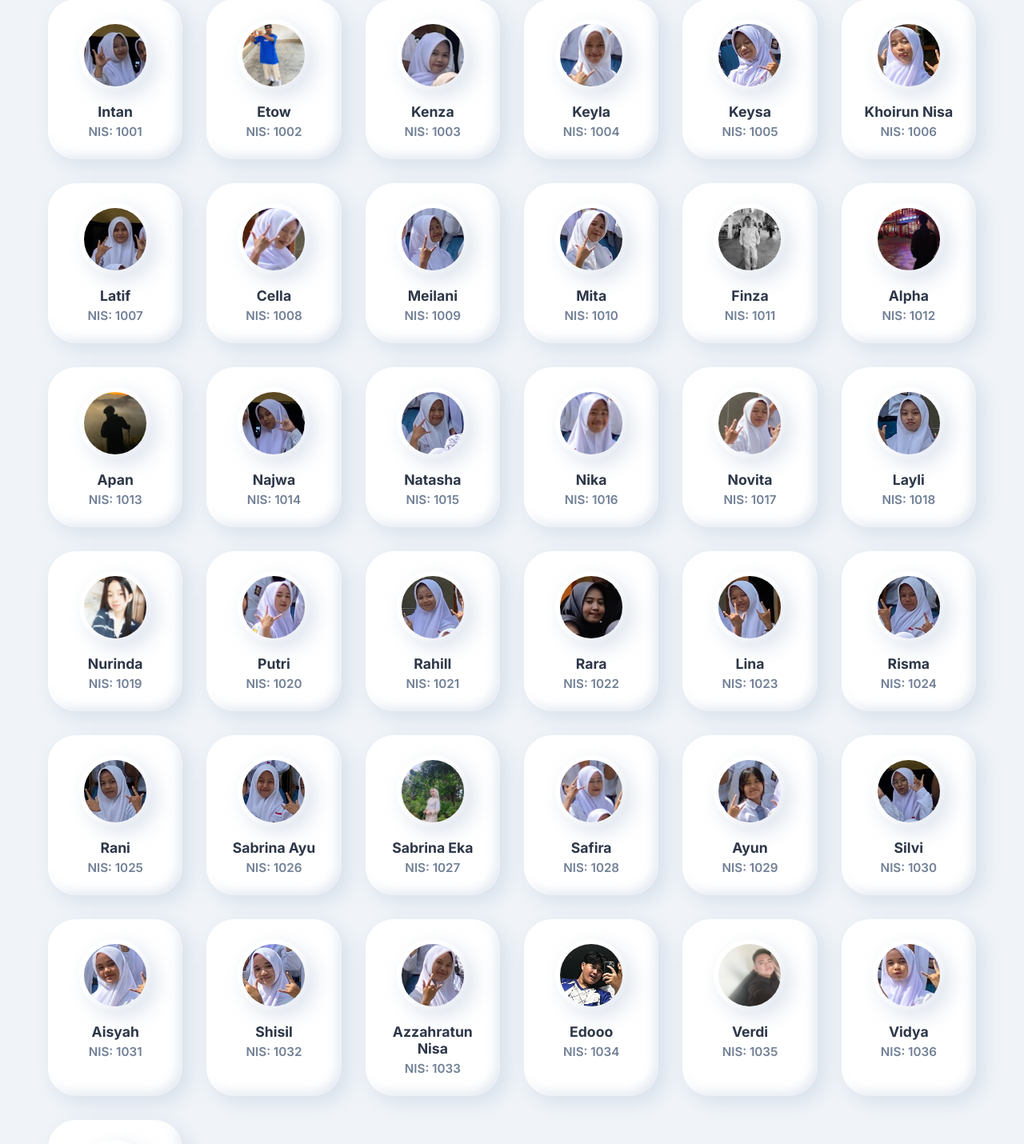
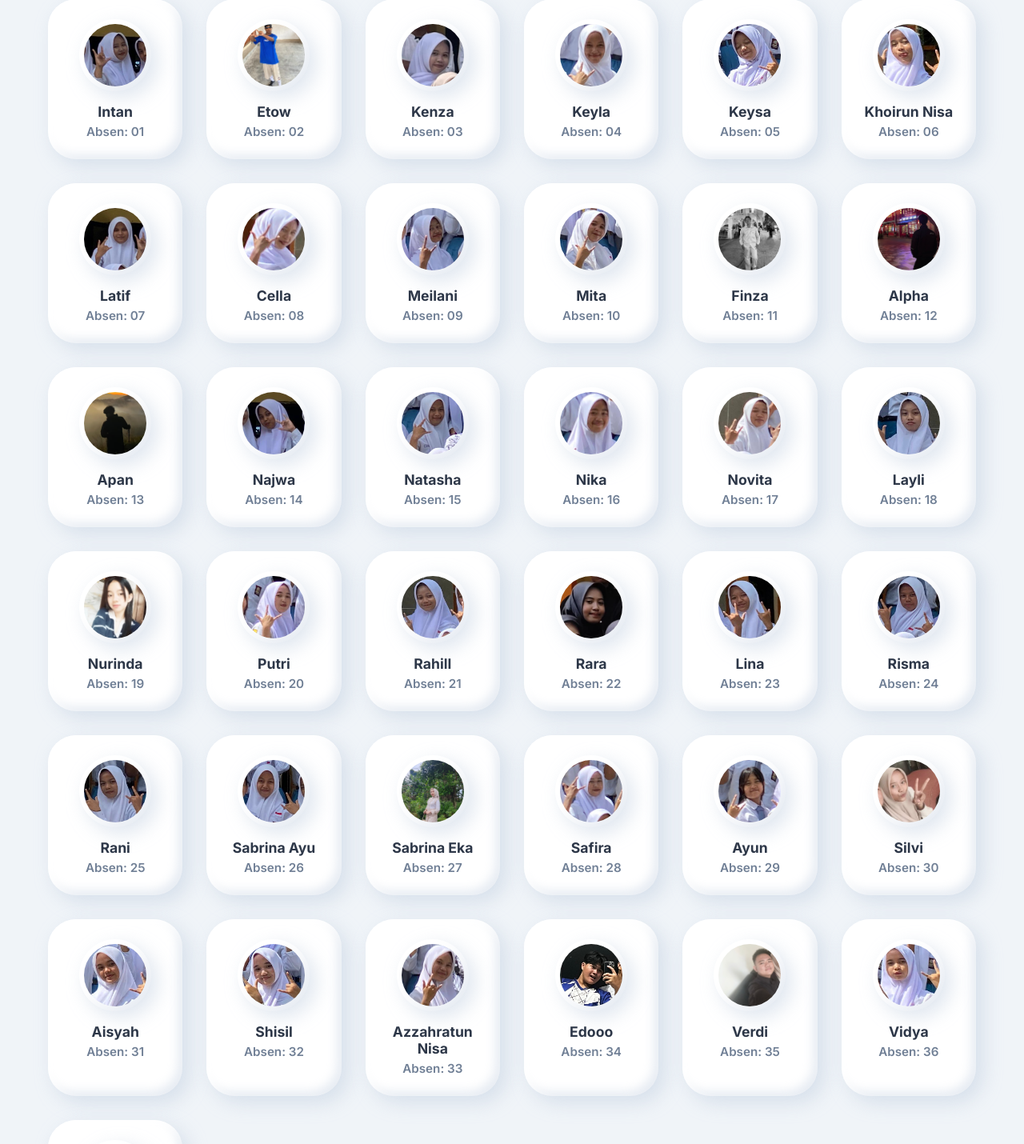
Before and after one commit to tricahyoedo/website-kelas, a Next.js app: page / in a window 1280 px wide. Shown: the part 3317-4747 px from the top of the page at 80% size. Built offline with nearby package versions, Linux system fonts and the light colour scheme.

Commit message:
Memperbaiki kalimat Absen

```diff
--- a/app/page.js
+++ b/app/page.js
@@ -110,7 +110,7 @@ export default function Home() {
                                 <img src="intan.png" alt="Intan" />
                             </div>
                             <h3>Intan</h3>
-                            <p>NIS: 1001</p>
+                            <p>Absen: 01</p>
                         </div>
                         <div className="anggota-card" data-tempat-lahir="Papua" data-tanggal-lahir="29 Juni 2009"
                             data-karakteristik="Orangnya suka tidur, suka mendengarkan musik, dan suka bermain game.">
@@ -118,7 +118,7 @@ export default function Home() {
                                 <img src="etow.png" alt="Etow" />
                             </div>
                             <h3>Etow</h3>
-                            <p>NIS: 1002</p>
+                            <p>Absen: 02</p>
                         </div>
                         <div className="anggota-card" data-tempat-lahir="Umbulsari" data-tanggal-lahir="06 April 2009"
                             data-karakteristik="Orangnya suka selfie, banyak omong/cerewet, dan suka make up.">
@@ -127,7 +127,7 @@ export default function Home() {
                                     alt="Kenza" />
                             </div>
                             <h3>Kenza</h3>
-                            <p>NIS: 1003</p>
+                            <p>Absen: 03</p>
                         </div>
                         <div className="anggota-card" data-tempat-lahir="Semboro" data-tanggal-lahir="16 Januari 2009"
                             data-karakteristik="Orangnya sangat pendiam, teliti, dan suka belajar hal baru.">
@@ -135,7 +135,7 @@ export default function Home() {
                                 <img src="keyla.png" alt="Keyla" />
                             </div>
                             <h3>Keyla</h3>
-                            <p>NIS: 1004</p>
+                            <p>Absen: 04</p>
                         </div>
                         <div className="anggota-card" data-tempat-lahir="Semboro" data-tanggal-lahir="07 Februari 2009"
                             data-karakteristik="Orangnya sangat suka berbicara/cerewet, pelawak, dan suka tidur saat di kelas.">
@@ -144,7 +144,7 @@ export default function Home() {
                                     alt="Keysa" />
                             </div>
                             <h3>Keysa</h3>
-                            <p>NIS: 1005</p>
+                            <p>Absen: 05</p>
                         </div>
                         <div className="anggota-card" data-tempat-lahir="Paleran" data-tanggal-lahir="13 July 2009"
                             data-karakteristik="Orangnya suka selfie, suka make up, dan dan suka jalan-jalan.">
@@ -153,7 +153,7 @@ export default function Home() {
                                     alt="Khoirun Nisa" />
                             </div>
                             <h3>Khoirun Nisa</h3>
-                            <p>NIS: 1006</p>
+                            <p>Absen: 06</p>
                         </div>
                         <div className="anggota-card" data-tempat-lahir="Semboro" data-tanggal-lahir="22 November 2008"
                             data-karakteristik="Orangnya pendiam, suka mendengarkan musik, dan suka maen handphone saat di kelas.">
@@ -162,7 +162,7 @@ export default function Home() {
                                     alt="Latif" />
                             </div>
                             <h3>Latif</h3>
-                            <p>NIS: 1007</p>
+                            <p>Absen: 07</p>
                         </div>
                         <div className="anggota-card" data-tempat-lahir="Semboro" data-tanggal-lahir="05 Maret 2009"
                             data-karakteristik="Orangnya banyak omong/cerewet, orang nya aktif/banyak tingkah, dan suka belajar hal baru.">
@@ -171,7 +171,7 @@ export default function Home() {
                                     alt="Cella" />
                             </div>
                             <h3>Cella</h3>
-                            <p>NIS: 1008</p>
+                            <p>Absen: 08</p>
                         </div>
                         <div className="anggota-card" data-tempat-lahir="Semboro" data-tanggal-lahir="01 Mei 2009"
                             data-karakteristik="Orangnya pendiam, suka mendengarkan musik, dan suka belajar.">
@@ -179,7 +179,7 @@ export default function Home() {
                                 <img src="melani.png" alt="Meilani" />
                             </div>
                             <h3>Meilani</h3>
-                            <p>NIS: 1009</p>
+                            <p>Absen: 09</p>
                         </div>
                         <div className="anggota-card" data-tempat-lahir="Tembokrejo" data-tanggal-lahir="12 Desember 2008"
                             data-karakteristik="Orangnya suka makan, suka tidur di kelas, dan suka bermain handphone saat di kelas.">
@@ -187,7 +187,7 @@ export default function Home() {
                                 <img src="mita.png" alt="Mita" />
                             </div>
                             <h3>Mita</h3>
-                            <p>NIS: 1010</p>
+                            <p>Absen: 10</p>
                         </div>
                         <div className="anggota-card" data-tempat-lahir="Semboro" data-tanggal-lahir="13 July 2009"
                             data-karakteristik="Orangnya sangat suka mendengarkan musik, suka tidur, dan suka memecahkan masalah coding.">
@@ -195,7 +195,7 @@ export default function Home() {
                                 <img src="finza.png" alt="finza" />
                             </div>
                             <h3>Finza</h3>
-                            <p>NIS: 1011</p>
+                            <p>Absen: 11</p>
                         </div>
                         <div className="anggota-card" data-tempat-lahir="Sukoreno" data-tanggal-lahir="21 Januari 2009"
                             data-karakteristik="Orangnya sangat rajin, teliti, dan suka mencari pengetahuan baru.">
@@ -203,7 +203,7 @@ export default function Home() {
                                 <img src="alpha.png" alt="Alpha" />
                             </div>
                             <h3>Alpha</h3>
-                            <p>NIS: 1012</p>
+                            <p>Absen: 12</p>
                         </div>
                         <div className="anggota-card" data-tempat-lahir="Paleran" data-tanggal-lahir="10 September 2008"
                             data-karakteristik="Orangnya sangat suka maen game, suka makan, dan suka memecahkan masalah coding.">
@@ -211,7 +211,7 @@ export default function Home() {
                                 <img src="apan.png" alt="apan" />
                             </div>
                             <h3>Apan</h3>
-                            <p>NIS: 1013</p>
+                            <p>Absen: 13</p>
                         </div>
                         <div className="anggota-card" data-tempat-lahir="Wringintelu" data-tanggal-lahir="27 November 2008"
                             data-karakteristik="Orangnya sangat rajin, teliti, pendiam, dan suka memecahkan masalah coding.">
@@ -220,7 +220,7 @@ export default function Home() {
                                     alt="Najwa" />
                             </div>
                             <h3>Najwa</h3>
-                            <p>NIS: 1014</p>
+                            <p>Absen: 14</p>
                         </div>
                         <div className="anggota-card" data-tempat-lahir="Umbulsari" data-tanggal-lahir="03 April 2009"
                             data-karakteristik="Orangnya sangat rajin (tergantung temen nya), teliti, dan suka belajar (tergantung temen nya).">
@@ -229,7 +229,7 @@ export default function Home() {
                                     alt="Natasha" />
                             </div>
                             <h3>Natasha</h3>
-                            <p>NIS: 1015</p>
+                            <p>Absen: 15</p>
                         </div>
                         <div className="anggota-card" data-tempat-lahir="Wringintelu" data-tanggal-lahir="17 Februari 2009"
                             data-karakteristik="Orangnya sangat rajin, suka rame di kelas (tergantung temen), teliti, dan suka ngoding.">
@@ -238,7 +238,7 @@ export default function Home() {
                                     alt="Nika" />
                             </div>
                             <h3>Nika</h3>
-                            <p>NIS: 1016</p>
+                            <p>Absen: 16</p>
                         </div>
                         <div className="anggota-card" data-tempat-lahir="Tembokrejo" data-tanggal-lahir="11 November 2008"
                             data-karakteristik="Orangnya pendiam, suka maen handphone dikelas, dan banyak tingkah.">
@@ -247,7 +247,7 @@ export default function Home() {
                                     alt="Novita" />
                             </div>
                             <h3>Novita</h3>
-                            <p>NIS: 1017</p>
+                            <p>Absen: 17</p>
                         </div>
                         <div className="anggota-card" data-tempat-lahir="Semboro" data-tanggal-lahir="20 Agustus 2008"
                             data-karakteristik="Orangnya sangat pendiam, aktif (tergantung temen), teliti, dan suka memecahkan masalah coding.">
@@ -256,7 +256,7 @@ export default function Home() {
                                     alt="Layli" />
                             </div>
                             <h3>Layli</h3>
-                            <p>NIS: 1018</p>
+                            <p>Absen: 18</p>
                         </div>
                         <div className="anggota-card" data-tempat-lahir="Semboro" data-tanggal-lahir="26 July 2008"
                             data-karakteristik="Orangnya banyak ngomong, aktif (tergantung temen), dan suka ngoding.">
@@ -265,7 +265,7 @@ export default function Home() {
                                     alt="Nurinda" />
                             </div>
                             <h3>Nurinda</h3>
-                            <p>NIS: 1019</p>
+                            <p>Absen: 19</p>
                         </div>
                         <div className="anggota-card" data-tempat-lahir="Tembokrejo" data-tanggal-lahir="10 Januari 2009"
                             data-karakteristik="Orangnya aktif (tergantung temen), suka tidur dikelas, dan suka belajar coding (kalau mood).">
@@ -274,7 +274,7 @@ export default function Home() {
                                     alt="Putri" />
                             </div>
                             <h3>Putri</h3>
-                            <p>NIS: 1020</p>
+                            <p>Absen: 20</p>
                         </div>
                         <div className="anggota-card" data-tempat-lahir="Semboro" data-tanggal-lahir="29 July 2009"
                             data-karakteristik="Orangnya sangat pendiam, aktif (tergantung temen), teliti, dan suka ngoding.">
@@ -283,7 +283,7 @@ export default function Home() {
                                     alt="Rahill" />
                             </div>
                             <h3>Rahill</h3>
-                            <p>NIS: 1021</p>
+                            <p>Absen: 21</p>
                         </div>
                         <div className="anggota-card" data-tempat-lahir="Tanggul" data-tanggal-lahir="02 Februari 2009"
                             data-karakteristik="Orangnya suka tidur di kelas, suka make up, dan suka maen handphone saat di kelas.">
@@ -292,7 +292,7 @@ export default function Home() {
                                     alt="Rara" />
                             </div>
                             <h3>Rara</h3>
-                            <p>NIS: 1022</p>
+                            <p>Absen: 22</p>
                         </div>
                         <div className="anggota-card" data-tempat-lahir="Karang Duren" data-tanggal-lahir="20 November 2008"
                             data-karakteristik="Orangnya sangat rajin, aktif, dan suka belajar hal baru.">
@@ -301,7 +301,7 @@ export default function Home() {
                                     alt="Lina" />
                             </div>
                             <h3>Lina</h3>
-                            <p>NIS: 1023</p>
+                            <p>Absen: 23</p>
                         </div>
                         <div className="anggota-card" data-tempat-lahir="Paleran" data-tanggal-lahir="11 July 2009"
                             data-karakteristik="Orangnya sangat tidur, aktif (kalau kumpul sama temen nya), dan suka maen handphone saat di kelas.">
@@ -310,7 +310,7 @@ export default function Home() {
                                     alt="Risma" />
                             </div>
                             <h3>Risma</h3>
-                            <p>NIS: 1024</p>
+                            <p>Absen: 24</p>
                         </div>
                         <div className="anggota-card" data-tempat-lahir="Umbulsari" data-tanggal-lahir="20 Juni 2008"
                             data-karakteristik="Orangnya suka make up, suka bercanda, dan suka maen handphone saat di kelas.">
@@ -319,7 +319,7 @@ export default function Home() {
                                     alt="Rani" />
                             </div>
                             <h3>Rani</h3>
-                            <p>NIS: 1025</p>
+                            <p>Absen: 25</p>
                         </div>
                         <div className="anggota-card" data-tempat-lahir="Semboro" data-tanggal-lahir="31 Agustus 2008"
                             data-karakteristik="Orangnya sangat pendiam, aktif (tergantung temen), dan suka memecahkan masalah coding.">
@@ -328,7 +328,7 @@ export default function Home() {
                                     alt="Sabrina Ayu" />
                             </div>
                             <h3>Sabrina Ayu</h3>
-                            <p>NIS: 1026</p>
+                            <p>Absen: 26</p>
                         </div>
                         <div className="anggota-card" data-tempat-lahir="Semboro" data-tanggal-lahir="19 November 2008"
                             data-karakteristik="Orangnya sangat aktif, suka bercanda, dan suka memecahkan masalah coding.">
@@ -337,7 +337,7 @@ export default function Home() {
                                     alt="Sabrina Eka" />
                             </div>
                             <h3>Sabrina Eka</h3>
-                            <p>NIS: 1027</p>
+                            <p>Absen: 27</p>
                         </div>
                         <div className="anggota-card" data-tempat-lahir="Tembokrejo" data-tanggal-lahir="24 Oktober 2008"
                             data-karakteristik="Orangnya sangat pendiam, aktif (tergantung temen), suka maen handphone saat di kelas, dan suka tidur saat di kelas.">
@@ -346,7 +346,7 @@ export default function Home() {
                                     alt="Safira" />
                             </div>
                             <h3>Safira</h3>
-                            <p>NIS: 1028</p>
+                            <p>Absen: 28</p>
                         </div>
                         <div className="anggota-card" data-tempat-lahir="Tanggul" data-tanggal-lahir="30 Mei 2009"
                             data-karakteristik="Orangnya sangat rajin, pendiam, teliti, dan suka memecahkan masalah coding.">
@@ -355,16 +355,16 @@ export default function Home() {
                                     alt="Ayun" />
                             </div>
                             <h3>Ayun</h3>
-                            <p>NIS: 1029</p>
+                            <p>Absen: 29</p>
                         </div>
                         <div className="anggota-card" data-tempat-lahir="Semboro" data-tanggal-lahir="26 Agustus 2008"
                             data-karakteristik="Orangnya sangat aktif, suka bercanda, dan suka memecahkan masalah coding.">
                             <div className="card-img">
-                                <img src="silvi.png"
+                                <img src="silpi.png"
                                     alt="Silvi" />
                             </div>
                             <h3>Silvi</h3>
-                            <p>NIS: 1030</p>
+                            <p>Absen: 30</p>
                         </div>
                         <div className="anggota-card" data-tempat-lahir="Tembokrejo" data-tanggal-lahir="12 Agustus 2009"
                             data-karakteristik="Orangnya suka berguarau, suka make up, suka selfie, dan suka tidur saat di kelas.">
@@ -373,7 +373,7 @@ export default function Home() {
                                     alt="Aisyah" />
                             </div>
                             <h3>Aisyah</h3>
-                            <p>NIS: 1031</p>
+                            <p>Absen: 31</p>
                         </div>
                         <div className="anggota-card" data-tempat-lahir="Semboro" data-tanggal-lahir="09 Desember 2008"
                             data-karakteristik="Orangnya banyak omong/cerewet, pendiam, aktif, dan suka belajar hal baru.">
@@ -382,7 +382,7 @@ export default function Home() {
                                     alt="Shisil" />
                             </div>
                             <h3>Shisil</h3>
-                            <p>NIS: 1032</p>
+                            <p>Absen: 32</p>
                         </div>
                         <div className="anggota-card" data-tempat-lahir="Umbulsari" data-tanggal-lahir="24 Oktober 2008"
                             data-karakteristik="Orangnya suka pergi ke kantin saat jam pelajaran, suka tidur saat di kelas, dan suka bermain handphone saat di kelas.">
@@ -391,7 +391,7 @@ export default function Home() {
                                     alt="Azzahratun Nisa" />
                             </div>
                             <h3>Azzahratun Nisa</h3>
-                            <p>NIS: 1033</p>
+                            <p>Absen: 33</p>
                         </div>
                         <div className="anggota-card" data-tempat-lahir="Jember" data-tanggal-lahir="12 Desember 2009"
                             data-karakteristik=" Orangnya suka tidur, suka makan, dan suka rame saat di kelas.">
@@ -399,7 +399,7 @@ export default function Home() {
                                 <img src="oke.jpeg" alt="Edooo" />
                             </div>
                             <h3>Edooo</h3>
-                            <p>NIS: 1034</p>
+                            <p>Absen: 34</p>
                         </div>
                         <div className="anggota-card" data-tempat-lahir="Gadungan" data-tanggal-lahir="21 Januari 2009"
                             data-karakteristik="Orangnya sangat rajin, teliti, dan suka memecahkan masalah coding.">
@@ -407,7 +407,7 @@ export default function Home() {
                                 <img src="verdi.png" alt="Verdi" />
                             </div>
                             <h3>Verdi</h3>
-                            <p>NIS: 1035</p>
+                            <p>Absen: 35</p>
                         </div>
                         <div className="anggota-card" data-tempat-lahir="Semboro" data-tanggal-lahir="27 September 2009"
                             data-karakteristik="Orangnya banyak omong/cerewet, suka selfie, aktif (tergantung temen nya), dan suka make up.">
@@ -416,7 +416,7 @@ export default function Home() {
                                     alt="Vidya" />
                             </div>
                             <h3>Vidya</h3>
-                            <p>NIS: 1036</p>
+                            <p>Absen: 36</p>
                         </div>
                         <div className="anggota-card" data-tempat-lahir="Puger" data-tanggal-lahir="27 July 2009"
                             data-karakteristik="Orangnya suka ke kantin saat jam pelajaran, suka makan di kelas, dan suka tidur di kelas.">
@@ -425,7 +425,7 @@ export default function Home() {
                                     alt="Wardah" />
                             </div>
                             <h3>Wardah</h3>
-                            <p>NIS: 1037</p>
+                            <p>Absen: 37</p>
                         </div>
                     </div>
                 </div>
@@ -448,7 +448,7 @@ export default function Home() {
                             <img src="senam.jpeg" alt="Kegiatan 2" />
                             <div className="overlay"><span>Lihat Foto</span></div>
                         </div>
-                        <div className="gallery-item pertama" style={{ display: 'none' }} onClick={() => window.openModal('ultah.jpeg', 'Memberikan suprice HARI GURU kepada wali kelas.')}>
+                        <div className="gallery-item pertama" style={{ display: 'none' }} onClick={() => window.openModal('ultah.jpeg', 'Memberikan suprise HARI GURU kepada wali kelas.')}>
                             <img src="ultah.jpeg" alt="Kegiatan 3" />
                             <div className="overlay"><span>Lihat Foto</span></div>
                         </div>
@@ -484,7 +484,7 @@ export default function Home() {
                             <img src="kelas.jpeg" alt="Kegiatan 11" />
                             <div className="overlay"><span>Lihat Foto</span></div>
                         </div>
-                        <div className="gallery-item kedua" style={{ display: 'none' }} onClick={() => window.openModal('lomba.jpeg', 'Merayakan hari diesnatalys SMK Pada saat kelas 10')}>
+                        <div className="gallery-item kedua" style={{ display: 'none' }} onClick={() => window.openModal('lomba.jpeg', 'Merayakan hari disnatalis SMK Pada saat kelas 10')}>
                             <img src="lomba.jpeg" alt="Kegiatan 12" />
                             <div className="overlay"><span>Lihat Foto</span></div>
                         </div>
@@ -500,7 +500,7 @@ export default function Home() {
                             <img src="ujian.jpeg" alt="Kegiatan 15" />
                             <div className="overlay"><span>Lihat Foto</span></div>
                         </div>
-                        <div className="gallery-item ketiga" style={{ display: 'none' }} onClick={() => window.openModal('fotbar.jpg', 'Sholawatan Before Party diesnatalys pada saat kelas 11.')}>
+                        <div className="gallery-item ketiga" style={{ display: 'none' }} onClick={() => window.openModal('fotbar.jpg', 'Sholawatan Before Party disnatalis pada saat kelas 11.')}>
                             <img src="fotbar.jpg" alt="Kegiatan 16" />
                             <div className="overlay"><span>Lihat Foto</span></div>
                         </div>
@@ -508,7 +508,7 @@ export default function Home() {
                             <img src="ftbr.jpeg" alt="Kegiatan 17" />
                             <div className="overlay"><span>Lihat Foto</span></div>
                         </div>
-                        <div className="gallery-item ketiga" style={{ display: 'none' }} onClick={() => window.openModal('tv.jpeg', 'Fotbar sama Aak kelas RPL 1')}>
+                        <div className="gallery-item ketiga" style={{ display: 'none' }} onClick={() => window.openModal('tv.jpeg', 'Fotbar sama Anak kelas RPL 1')}>
                             <img src="tv.jpeg" alt="Kegiatan 18" />
                             <div className="overlay"><span>Lihat Foto</span></div>
                         </div>
```
Also changed, not shown: public/silpi.png (added).
